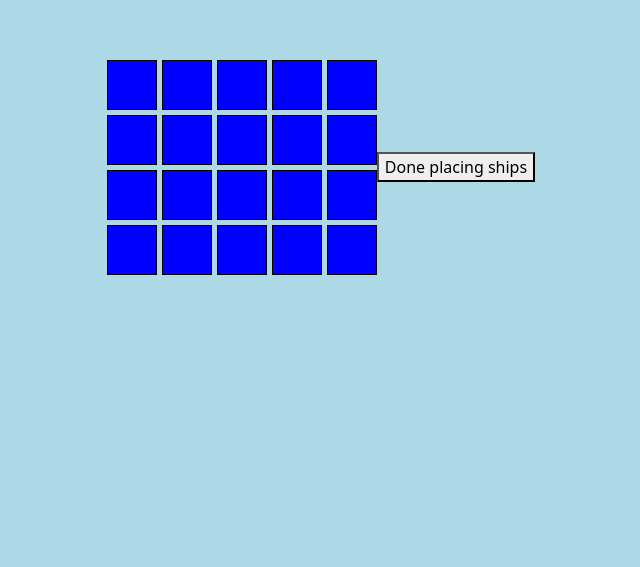
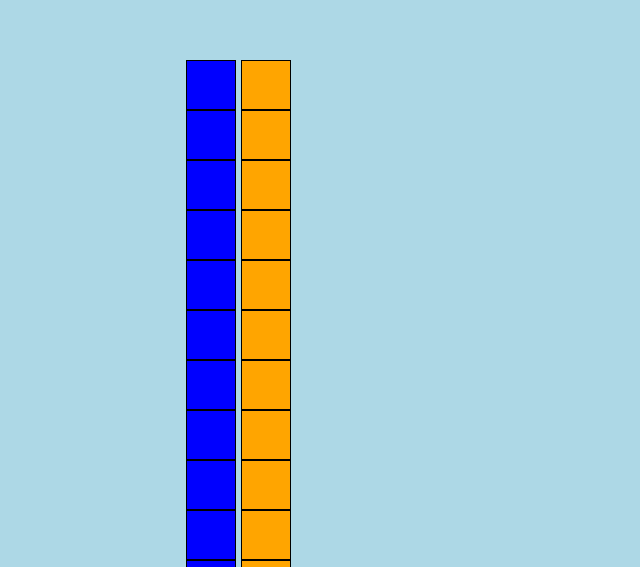
Before and after one commit to tleminen/Laivanupotuspeli, a React (Create React App) app in the folder frontend/: page /laivanupotus/peli in a window 1280 px wide. Shown: the part 233-800 px from the top of the page, without its empty margins (319-959 px from the left). Built offline with nearby package versions, Linux system fonts and the light colour scheme.

Commit message:
muutos peli.js

```diff
--- a/frontend/src/components/Peli.js
+++ b/frontend/src/components/Peli.js
@@ -34,102 +34,54 @@ const Cell = ({ value, onClick, color }) => {
 const BattleshipGame = () => {
   const [playerBoard, setPlayerBoard] = useState(initializeBoard());
   const [computerBoard, setComputerBoard] = useState(initializeBoard());
-  const [currentPlayer, setCurrentPlayer] = useState("player");
-  const [playerShipsPlaced, setPlayerShipsPlaced] = useState(false);
-  const [remainingShips, setRemainingShips] = useState(5);
+  const [remainingPlayerShips, setRemainingPlayerShips] = useState(5);
   const [playerTurn, setPlayerTurn] = useState(true);
 
-  const handleCellClick = (row, col) => {
-    if (currentPlayer === "player" && playerTurn) {
-      if (
-        !playerShipsPlaced &&
-        remainingShips > 0 &&
-        playerBoard[row][col] !== 1
-      ) {
-        const updatedBoard = [...playerBoard];
-        updatedBoard[row][col] = 1; // Player's ships are represented by 1
-        setPlayerBoard(updatedBoard);
-        setRemainingShips(remainingShips - 1);
-      } else if (playerShipsPlaced && computerBoard[row][col] === 1) {
-        const updatedBoard = [...computerBoard];
-        updatedBoard[row][col] = -1; // Player hit opponent's ship
-        setComputerBoard(updatedBoard);
-        checkWinCondition(updatedBoard, "player");
-        setPlayerTurn(false); // End player's turn
-      } else if (playerShipsPlaced && computerBoard[row][col] === 0) {
-        const updatedBoard = [...computerBoard];
-        updatedBoard[row][col] = -1; // Player missed
-        setComputerBoard(updatedBoard);
-        setPlayerTurn(false); // End player's turn
-      }
+  const handlePlayerCellClick = (row, col) => {
+    if (remainingPlayerShips > 0 && playerBoard[row][col] !== 1) {
+      const updatedBoard = [...playerBoard];
+      updatedBoard[row][col] = 1; // Player's ships are represented by 1
+      setPlayerBoard(updatedBoard);
+      setRemainingPlayerShips(remainingPlayerShips - 1);
     }
   };
 
-  const handleDonePlacingShips = () => {
-    if (remainingShips === 0) {
-      setPlayerShipsPlaced(true);
-      setCurrentPlayer("computer");
-      // Now it's the computer's turn to place ships
-      const computerBoardWithShips = placeShipsRandomly();
-      setComputerBoard(computerBoardWithShips);
-    } else {
-      alert("You must place all 5 ships before continuing!");
-    }
-  };
-
-  const placeShipsRandomly = () => {
-    const board = initializeBoard();
-    for (let i = 0; i < 3; i++) {
-      let row, col;
-      do {
-        row = getRandomInt(BOARD_ROWS);
-        col = getRandomInt(BOARD_COLS);
-      } while (board[row][col] !== 0);
-      board[row][col] = 1;
-    }
-    return board;
+  const handleComputerCellClick = () => {
+    // Implement computer's turn here (random cell selection)
   };
 
   const getRandomInt = (max) => {
     return Math.floor(Math.random() * Math.floor(max));
   };
 
-  const checkWinCondition = (board, player) => {
-    const flattenedBoard = board.flat();
-    if (!flattenedBoard.includes(1)) {
-      alert(`Player ${player} wins!`);
-    }
-  };
-
   return (
     <div className="game-container">
       <div className="board">
-        {currentPlayer === "player" &&
-          playerBoard.map((row, rowIndex) =>
+        <div className="player-board">
+          {playerBoard.map((row, rowIndex) =>
             row.map((cell, colIndex) => (
               <Cell
                 key={`${rowIndex}-${colIndex}`}
                 value={cell}
-                onClick={() => handleCellClick(rowIndex, colIndex)}
-                color={cell === 1 ? "green" : "blue"}
+                onClick={() => handlePlayerCellClick(rowIndex, colIndex)}
+                color={cell === 1 ? "green" : cell === -1 ? "red" : "blue"}
               />
             ))
           )}
-        {currentPlayer === "computer" &&
-          computerBoard.map((row, rowIndex) =>
+        </div>
+        <div className="computer-board">
+          {computerBoard.map((row, rowIndex) =>
             row.map((cell, colIndex) => (
               <Cell
                 key={`${rowIndex}-${colIndex}`}
                 value={cell}
-                onClick={() => handleCellClick(rowIndex, colIndex)}
-                color={cell === -1 ? "red" : "orange"}
+                onClick={() => handleComputerCellClick(rowIndex, colIndex)}
+                color={cell === -1 ? "red" : cell === 1 ? "green" : "orange"}
               />
             ))
           )}
+        </div>
       </div>
-      {!playerShipsPlaced && (
-        <button onClick={handleDonePlacingShips}>Done placing ships</button>
-      )}
     </div>
   );
 };
```
